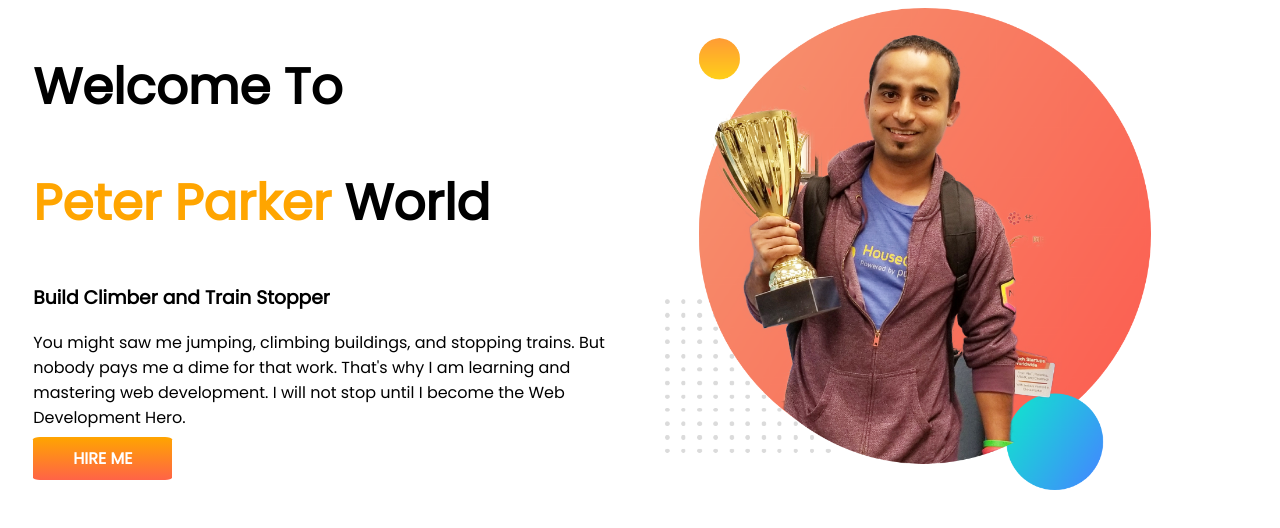
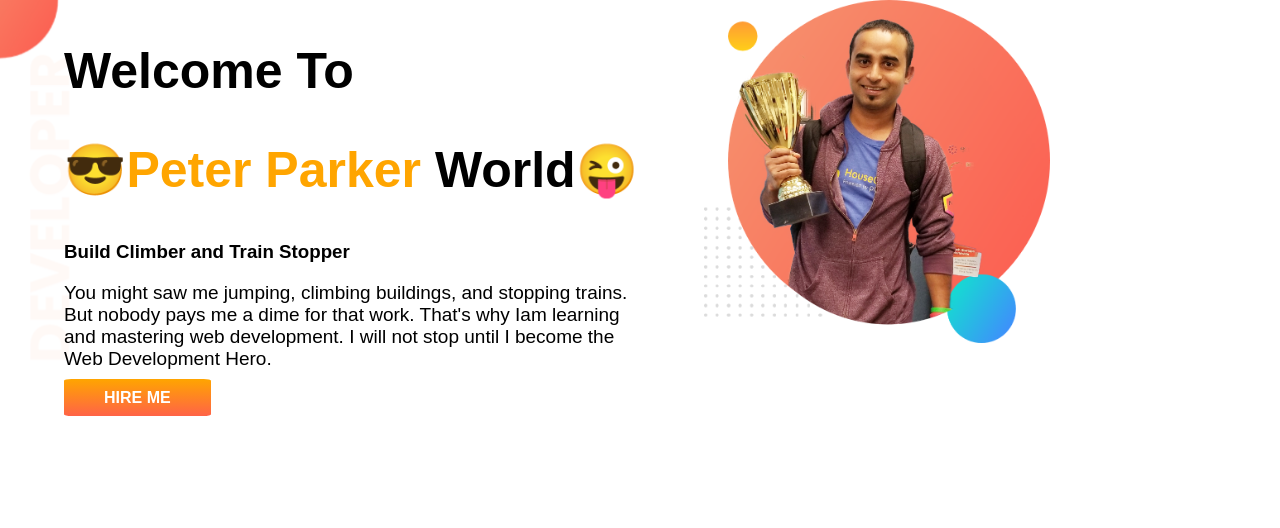
Before and after one commit to Takrim55521/my-first-repo, a plain HTML site: page index.html in a window 1280 px wide. Drawn offline with Linux system fonts and the light colour scheme; a web font is replaced by a local one.

Commit message:
top-bannar added

```diff
--- a/index.html
+++ b/index.html
@@ -5,32 +5,32 @@
     <meta charset="UTF-8">
     <meta http-equiv="X-UA-Compatible" content="IE=edge">
     <meta name="viewport" content="width=device-width, initial-scale=1.0">
-    <title>Jhankar portfolio</title>
-    <link rel="shortcut icon" href="pogramming 2.jfif" type="image/x-icon">
+    <title>Peter Parker World</title>
     <link rel="preconnect" href="https://fonts.googleapis.com">
     <link rel="preconnect" href="https://fonts.gstatic.com" crossorigin>
-    <link href="https://fonts.googleapis.com/css2?family=Poppins:wght@200;400&display=swap" rel="stylesheet">
-
+    <link href="https://fonts.googleapis.com/css2?family=Bona+Nova:wght@700&display=swap" rel="stylesheet">
     <link rel="stylesheet" href="style.css">
 </head>
 
 <body>
-    <section>
+    <section class="top-banner">
         <div class="half-width">
             <h1>Welcome To</h1>
-            <h1><span class="color">Peter Parker</span> World</h1>
+            <h1><span class="color">&#128526;Peter Parker</span> World&#128540;</h1>
             <h3>Build Climber and Train Stopper</h3>
-            <p>You might saw me jumping, climbing buildings, and stopping trains. But nobody pays me a dime for that
+            <p id="font-size">You might saw me jumping, climbing buildings, and stopping trains. But nobody pays me a
+                dime for that
                 work.
-                That's why I am learning and mastering web development. I will not stop until I become the Web
+                That's why Iam learning and mastering web development. I will not stop until I become the Web
                 Development
-                Hero.</p>
-            <a class="link-button" target="_blank" href="https://www.linkedin.com/">HIRE ME</a>
+                Hero.
+            </p>
+            <a class="link-button" target="_blank"
+                href="https://programminghero1.github.io/developer-portfolio/?fbclid=IwAR33rUhyl6SHtTRhd03wu854OfinIReQN5vn1m3TTOqPJCCnscbqv_RvENg">HIRE
+                ME</a>
         </div>
-
         <div class="half-width"><img src="images/jhankar.png" alt=""></div>
     </section>
-
 </body>
 
 </html>
--- a/style.css
+++ b/style.css
@@ -1,21 +1,26 @@
 body{
     font-family: 'Poppins', sans-serif;
-}
+    margin: 0%;}
 h1{
     font-size: 50px;}
 .color{color: orange;}
-section{
-    display: flex;
-}
+
+section{display: flex;}
 .half-width{
     width: 50%;
-    padding-left: 2%;}
+    padding-left: 5%;}
 
-.half-width img{width: 80%;
-                padding-right: 5%;}
+.half-width img{width: 60%;}
+
+#font-size{font-size: 19px;}
+
 .link-button{text-decoration: none;
             background-image: linear-gradient(orange,tomato);
             padding: 10px 40px;
             border-radius: 5%;
             color: white;
             font-weight: 700;}
+
+
+.top-banner{background-image: url(images/top-banner.png);
+            background-repeat: no-repeat;}
```
